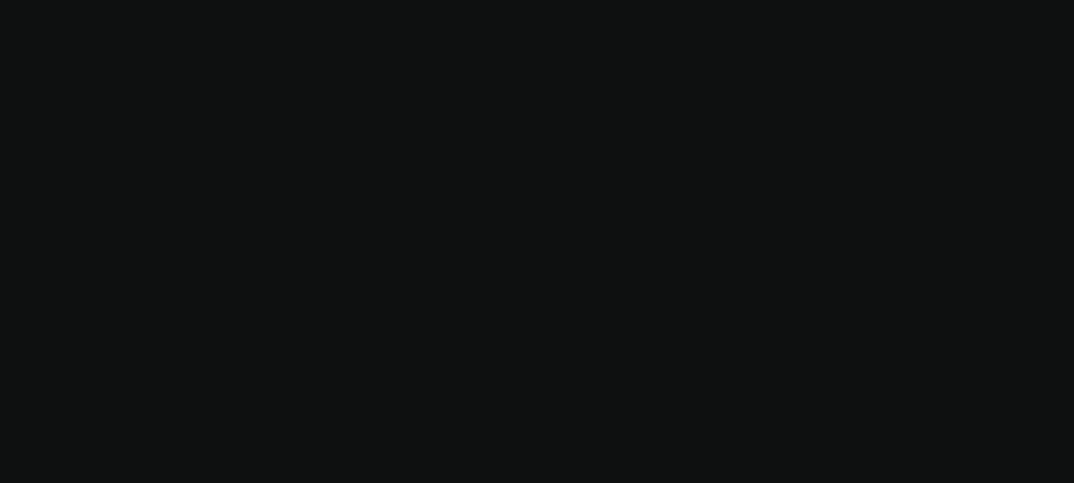
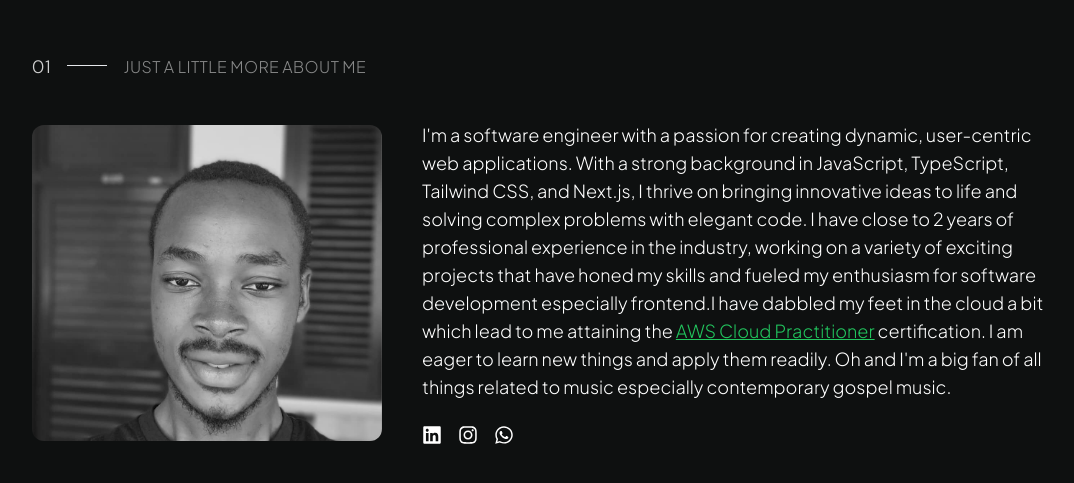
Before and after one commit to Selasie5/Portfolio-website, a Next.js app: page / in a window 1280 px wide. Shown: the part 1003-1486 px from the top of the page, without its empty margins (8-1082 px from the left). Before the commit the page ends 800 px from the top, so only its background shows below. Built offline with nearby package versions, Linux system fonts and the light colour scheme.

Commit message:
Complete about me section

```diff
--- a/src/app/page.tsx
+++ b/src/app/page.tsx
@@ -2,8 +2,7 @@
 import { useEffect, useState } from "react";
 import Link from "next/link";
 import Image from "next/image";
-import { FaGithub } from "react-icons/fa6";
-import { FaFilePdf } from "react-icons/fa6";
+import { FaGithub,FaLinkedin,FaFilePdf, FaInstagram,FaWhatsapp } from "react-icons/fa6";
 import { motion, useInView } from "framer-motion";
 import { useRef } from "react";
 
@@ -45,17 +44,18 @@
   }, []);
 
   return (
+    <section className="space-y-64  scroll-snap-y-mandatory scroll-snap-start">
     <motion.section
-      className="h-screen flex flex-col items-start justify-center space-y-3"
-      ref={sectionRef}
+      className="h-screen flex flex-col items-start justify-center space-y-3 snap-start"
+      // ref={sectionRef}
       initial={{ opacity: 0 }}
-      animate={{ opacity: isInView ? 1 : 0 }}
+      animate={{ opacity:  1  }}
       transition={{ duration: 1 }}
     >
       <motion.div
         className="flex items-center justify-center px-3 py-2 gap-x-2 bg-white/10 rounded-full"
         initial={{ y: -20, opacity: 0 }}
-        animate={{ y: isInView ? 0 : -20, opacity: isInView ? 1 : 0 }}
+        animate={{ y:  0, opacity: 1  }}
         transition={{ duration: 0.5 }}
       >
         <div className="h-3 w-3 bg-green-500 rounded-full"></div>
@@ -64,7 +64,7 @@
       <motion.h3
         className="text-2xl md:text-3xl font-normal font-Sans text-white"
         initial={{ y: -20, opacity: 0 }}
-        animate={{ y: isInView ? 0 : -20, opacity: isInView ? 1 : 0 }}
+        animate={{ y:  0, opacity: 1}}
         transition={{ duration: 0.5, delay: 0.2 }}
       >
         Hi👋! I am Selasie Sepenu
@@ -72,7 +72,7 @@
       <motion.h1
         className=" text-[3.2rem] md:text-6xl font-Sans text-bold text-white md:w-4/5 leading-tight"
         initial={{ y: -20, opacity: 0 }}
-        animate={{ y: isInView ? 0 : -20, opacity: isInView ? 1 : 0 }}
+        animate={{ y:  0 , opacity: 1 }}
         transition={{ duration: 0.5, delay: 0.4 }}
       >
         A software engineer <span className="font-extrabold">building user-centric software</span> based in Accra, Ghana.
@@ -80,7 +80,7 @@
       <motion.div
         className="flex flex-wrap gap-4 py-2"
         initial={{ y: -20, opacity: 0 }}
-        animate={{ y: isInView ? 0 : -20, opacity: isInView ? 1 : 0 }}
+        animate={{ y:  0, opacity:  1 }}
         transition={{ duration: 0.5, delay: 0.6 }}
       >
         <div className="border border-gray-200 px-5 py-2 rounded-full font-Poppins text-sm text-white hover:bg-white hover:text-black hover:font-bold hover:cursor-pointer transition-colors">
@@ -97,25 +97,60 @@
         </div>
       </motion.div>
       <motion.div
-        className="flex flex-col gap-y-3 md:gap-y-0 md:flex-row items-center justify-center gap-x-4 py-2 w-full md:w-0"
+        className="flex flex-col gap-y-3 md:gap-y-0 md:flex-row items-center justify-center gap-x-4 py-2 w-full md:w-auto"
         initial={{ y: -20, opacity: 0 }}
-        animate={{ y: isInView ? 0 : -20, opacity: isInView ? 1 : 0 }}
+        animate={{ y:  0, opacity:  1  }}
         transition={{ duration: 0.5, delay: 0.8 }}
       >
-        <button className="bg-purple-500/20 rounded-lg px-5 py-3 w-full md:w-0 text-white font-Plus text-md font-medium hover:bg-purple-500">
+        <button className="bg-purple-500/20 rounded-lg px-5 py-3 w-full md:w-auto  text-white font-Plus text-md font-medium hover:bg-purple-500">
           <Link href="" className="flex items-center justify-center gap-x-2">
             <FaFilePdf className="text-lg" />
             Download My Resume
           </Link>
         </button>
-        <button className="bg-green-500/20 rounded-lg px-5 py-3 w-full md:w-0 text-white font-Plus text-md font-medium hover:bg-green-500">
+        <button className="bg-green-500/20 rounded-lg px-5 py-3 w-full md:w-auto text-white font-Plus text-md font-medium hover:bg-green-500">
           <Link href="" className="flex items-center justify-center gap-x-2">
             <FaGithub className="text-lg" />
             View My Github
           </Link>
         </button>
       </motion.div>
+    </motion.section>
 
-    </motion.section>
+    {/* About Me Details Section */}
+    <motion.section
+    ref={sectionRef}
+    className="flex flex-col justify-center items-start group snap-start"
+    >
+      <motion.div className="flex flex-row justify-center items-center gap-x-4">
+        <span className="text-lg font-Sans font-light tracking-wider text-white/80">01</span>
+        <hr className="h-1 w-10 outline-none "></hr>
+        <h3 className="text-md font-light text-white/50 font-Plus tracking-wide">JUST A LITTLE MORE ABOUT ME</h3>
+        </motion.div>
+        <motion.div className="py-10 flex flex-col md:flex-row items-center justify-start gap-x-10  gap-y-10 md:gap-y-0">
+          <Image src="/Profile-Img.jpg" alt="" width={350} height={200} className="rounded-xl grayscale group-hover:grayscale-0"/>
+          <motion.div className="flex flex-col justify-center item-start gap-y-6">
+
+          <p className="text-white font-light font-Plus  text-xl md:text-lg md:w-4/5 leading-normal">I&apos;m a software engineer with a passion for creating dynamic, user-centric web applications. With a strong background in JavaScript, TypeScript, Tailwind CSS, and Next.js, I thrive on bringing innovative ideas to life and solving complex problems with elegant code. I have close to 2 years of professional experience in the industry, working on a variety of exciting projects that have honed my skills and fueled my enthusiasm for software development especially frontend.I have dabbled my feet in the cloud a bit which lead to me attaining the     {" "}
+          <span className="text-green-500 underline">
+            AWS Cloud Practitioner
+          </span>
+            {" "}  certification.  I am eager to learn new things and apply them readily.  Oh and I&apos;m a big fan of all things related to  music especially contemporary gospel music.
+          </p>
+          <div className="flex justify-start items-center gap-x-4">
+              <Link href="">
+              <FaLinkedin className="text-xl text-white hover:text-green-50"/>
+              </Link>
+              <Link href="">
+              <FaInstagram className="text-xl text-white hover:text-green-50"/>
+                </Link>
+              <Link href="">
+              <FaWhatsapp  className="text-xl text-white hover:text-green-50"/>
+              </Link>
+            </div>
+          </motion.div>
+        </motion.div>
+      </motion.section>
+    </section>
   );
 }
```
